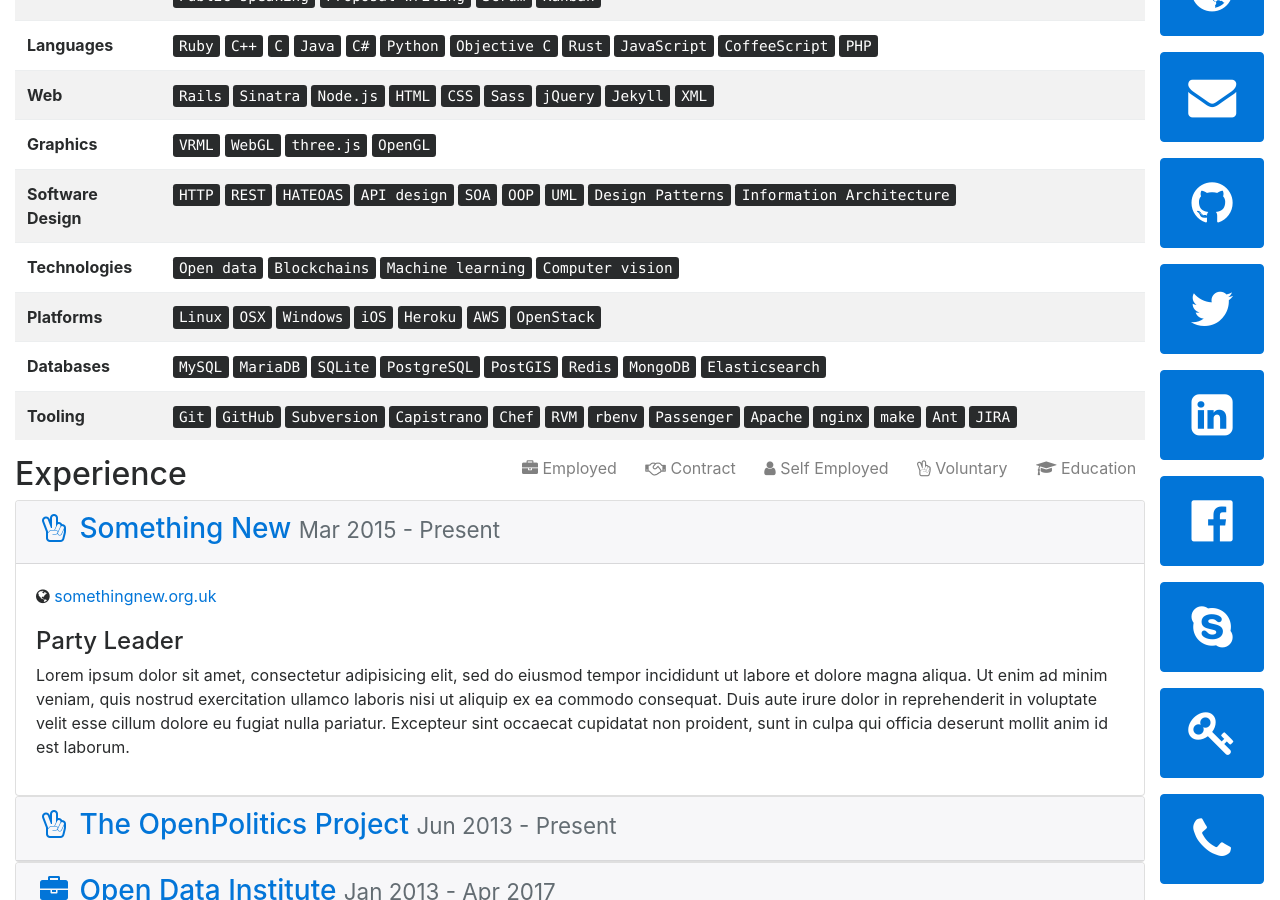
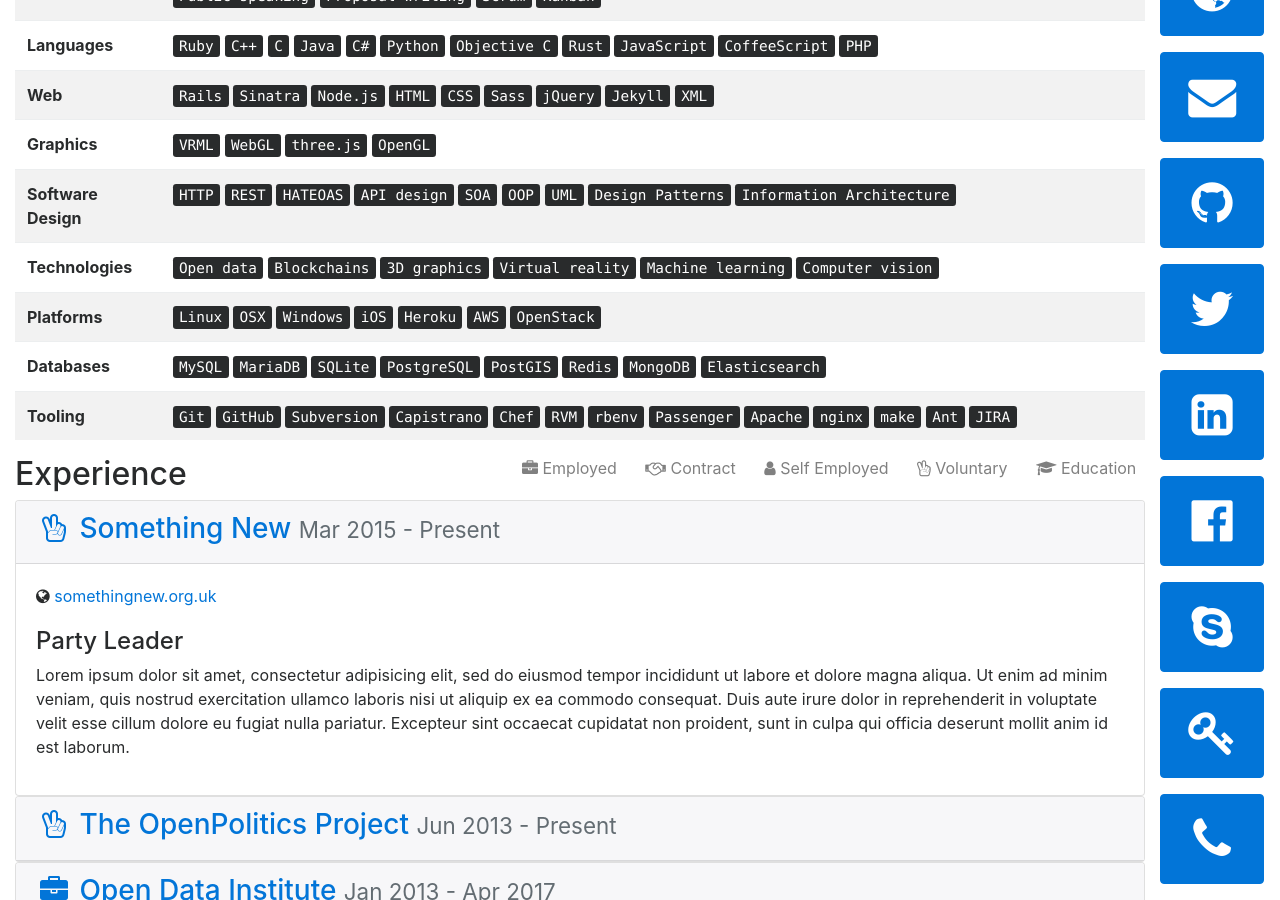
Before and after one commit to Floppy/cv, a Jekyll site: the page built from index.md, in a window 1280 px wide and 900 px high, scrolled down 470 px. Built offline with Jekyll 4.4.1, drawn with Linux system fonts in a browser that asks for light colours; nearby versions of some CDN libraries.

Commit message:
forgot VR!

```diff
--- a/_data/skills.json
+++ b/_data/skills.json
@@ -56,6 +56,8 @@
   "Technologies": [
     "Open data",
     "Blockchains",
+    "3D graphics",
+    "Virtual reality",
     "Machine learning",
     "Computer vision",
   ],
```
